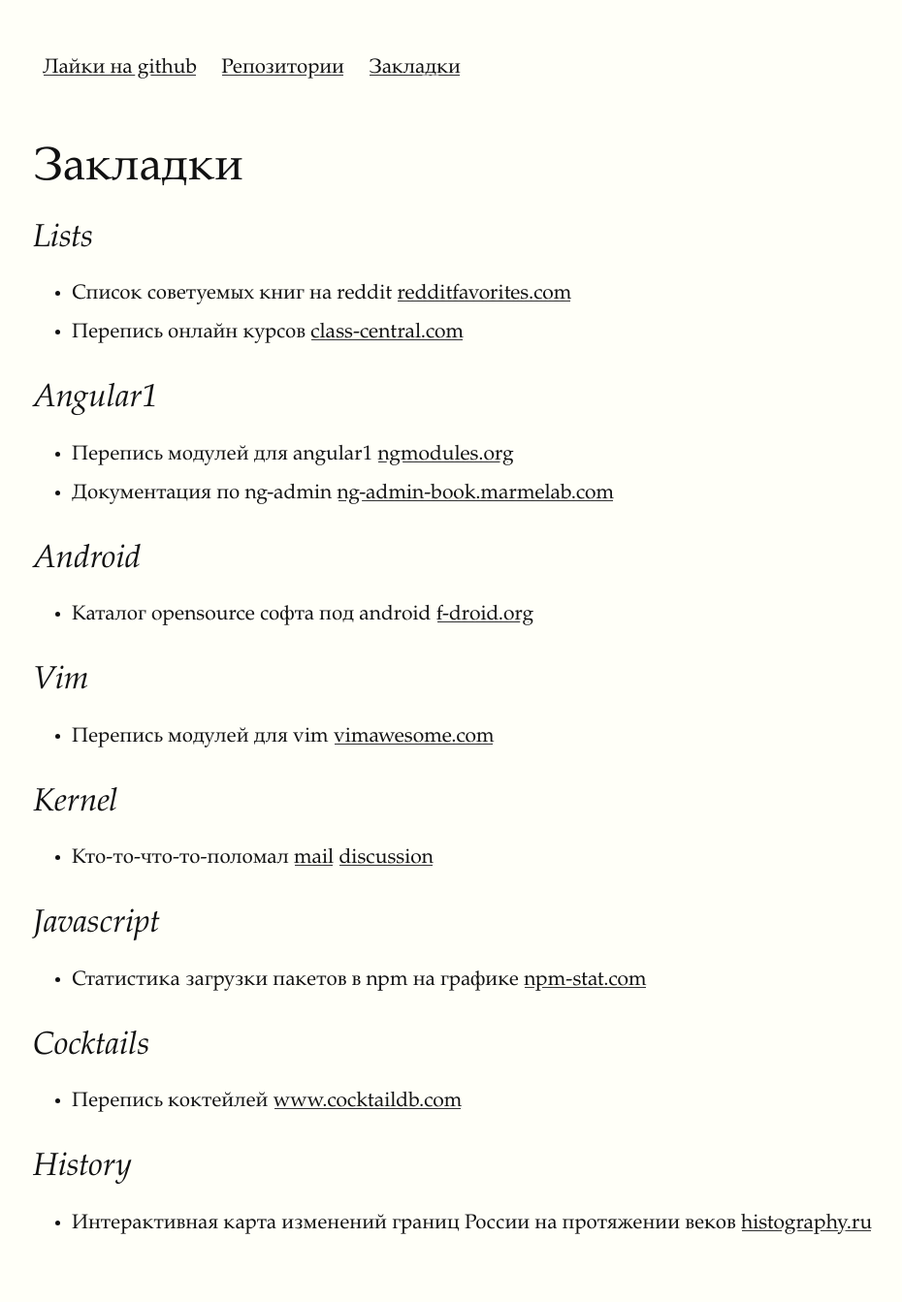
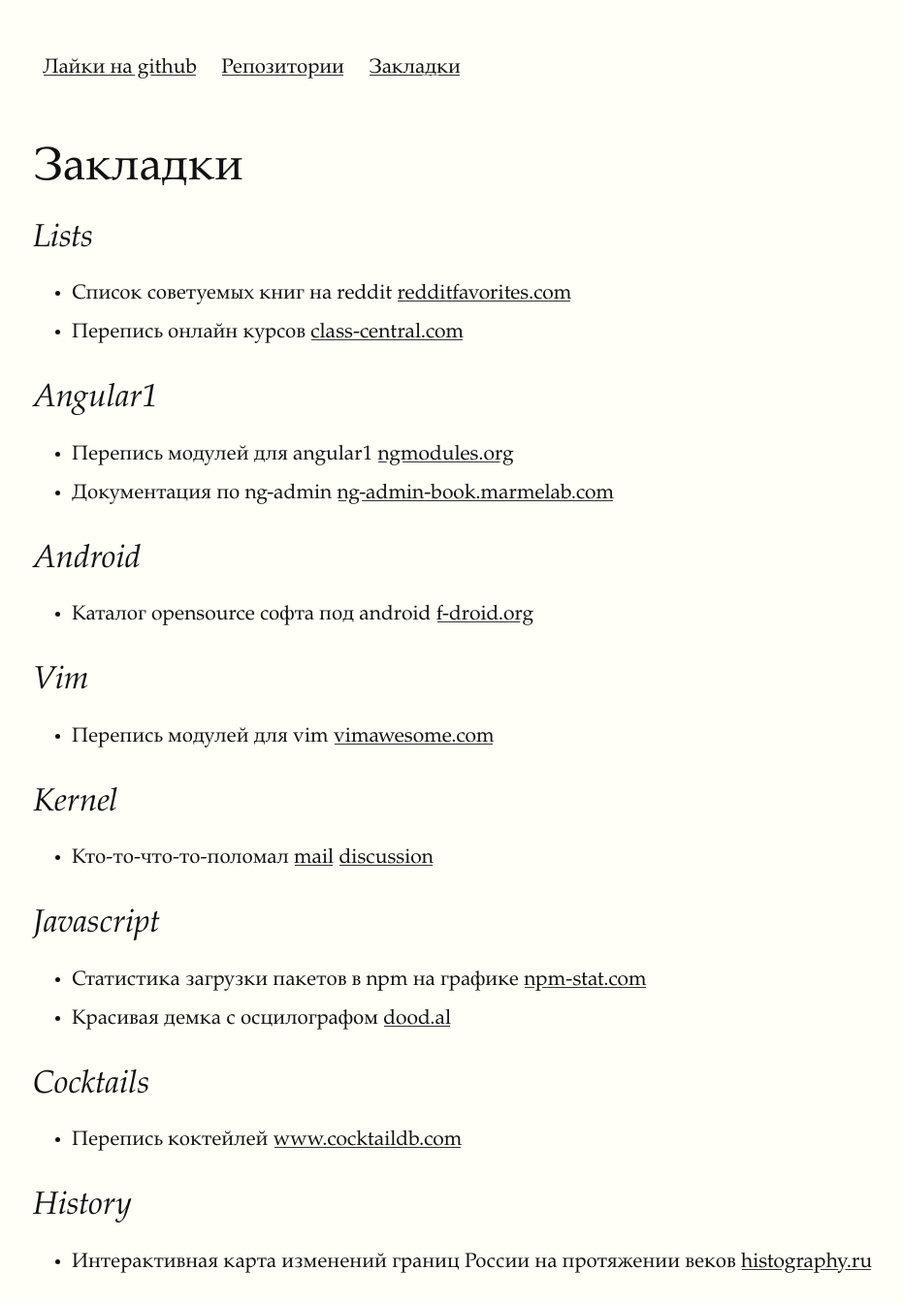
Before and after one commit to Bubujka/my, a Jekyll site: the page built from links.md, in a window 1280 px wide. Shown: the whole page at 97% size, without its empty margins (126-1056 px from the left). Built offline with Jekyll 4.4.1, drawn with Linux system fonts in a browser that asks for light colours; before the commit the page ends 1303 px from its top, so only the background shows below that.

Commit message:
Мелочёвка

```diff
--- a/links.md
+++ b/links.md
@@ -22,6 +22,7 @@ title: Закладки
 
 ## Javascript
 - Статистика загрузки пакетов в npm на графике [npm-stat.com](https://npm-stat.com)
+- Красивая демка с осцилографом [dood.al](https://dood.al/oscilloscope/)
 
 ## Cocktails
 - Перепись коктейлей [www.cocktaildb.com](http://www.cocktaildb.com/index)
```
